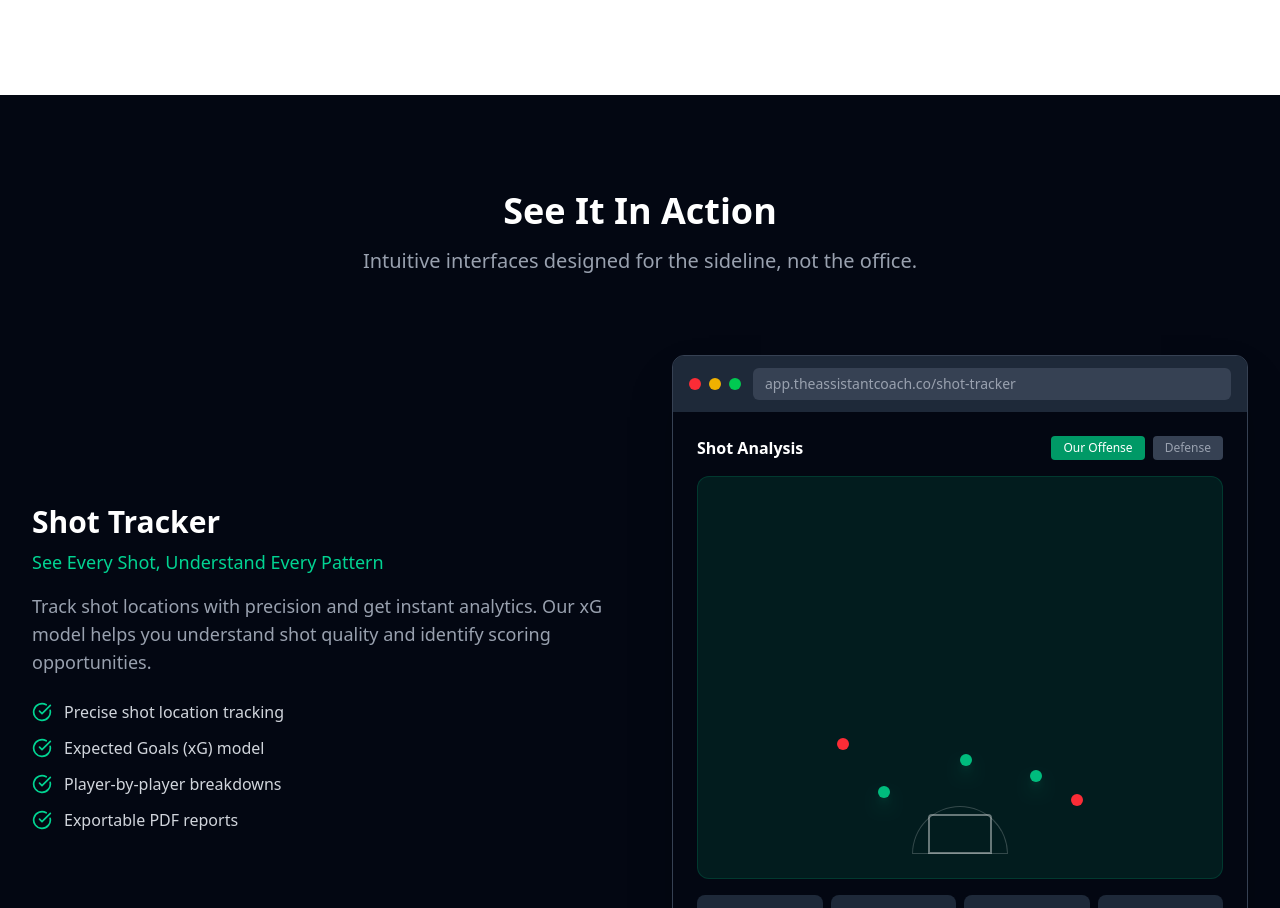
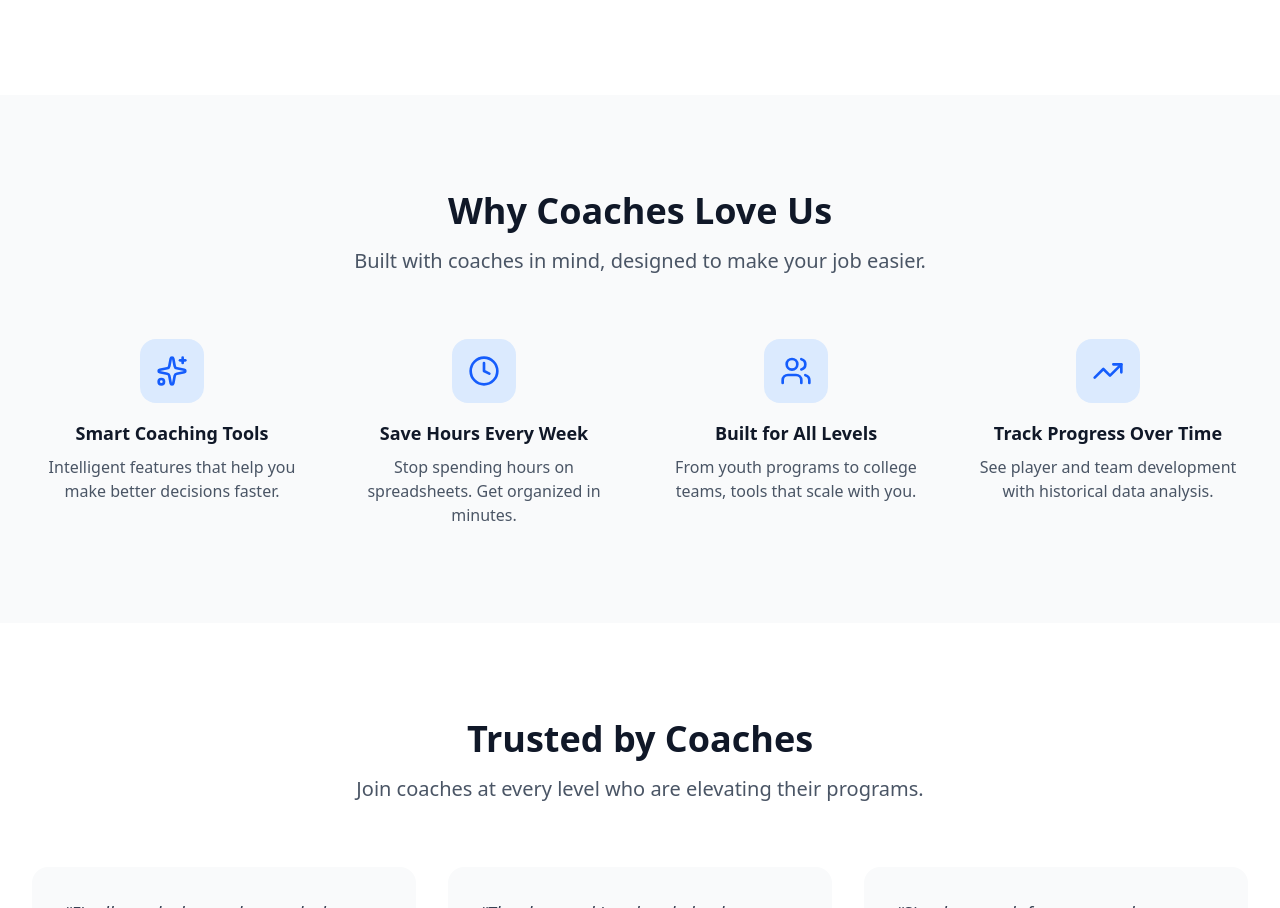
Before and after one commit to andrewshay0245/the-assistant-coach, a Next.js app: page / in a window 1280 px wide. Shown: the part 1892-2800 px from the top of the page. Built offline with nearby package versions, Linux system fonts and the light colour scheme.

Commit message:
Remove fake mockups, change Early Access to Get Started Free

```diff
--- a/src/app/page.tsx
+++ b/src/app/page.tsx
@@ -15,12 +15,7 @@ import {
 const FootballIcon = ({ className }: { className?: string }) => (
   <span className={className} style={{ fontSize: '1.75rem', lineHeight: 1 }}>🏈</span>
 );
-import {
-  BrowserMockup,
-  PracticePlannerMockup,
-  ShotTrackerMockup,
-  GameStatMockup
-} from '@/components/browser-mockup';
+// Mockups removed - using live product links instead
 
 const products = [
   {
@@ -59,25 +54,6 @@ const products = [
     features: ['xG model', 'Heat maps', 'Player analytics'],
     href: 'https://shottracker.theassistantcoach.co',
     status: 'coming',
-  },
-];
-
-const productShowcase = [
-  {
-    name: 'Shot Tracker',
-    tagline: 'See Every Shot, Understand Every Pattern',
-    description: 'Track shot locations with precision and get instant analytics. Our xG model helps you understand shot quality and identify scoring opportunities.',
-    features: ['Precise shot location tracking', 'Expected Goals (xG) model', 'Player-by-player breakdowns', 'Exportable PDF reports'],
-    mockup: ShotTrackerMockup,
-    color: 'emerald',
-  },
-  {
-    name: 'StatPro',
-    tagline: 'Track Stats Anywhere — Practice or Game',
-    description: 'Capture every stat that matters, whether in practice or during games. Simple tap-to-record interface makes it easy for anyone on your staff to contribute.',
-    features: ['Practice & game tracking', 'Comprehensive stat categories', 'Head-to-head comparisons', 'Instant stat summaries'],
-    mockup: GameStatMockup,
-    color: 'amber',
   },
 ];
 
@@ -152,10 +128,10 @@ export default function Home() {
             </p>
             <div className="flex flex-col sm:flex-row gap-4 justify-center">
               <Link
-                href="/early-access"
+                href="#products"
                 className="bg-white text-blue-900 px-8 py-4 rounded-lg font-semibold text-lg hover:bg-blue-50 transition-colors inline-flex items-center justify-center gap-2"
               >
-                Get Early Access
+                Get Started Free
                 <ArrowRight className="w-5 h-5" />
               </Link>
               <Link
@@ -171,7 +147,7 @@ export default function Home() {
       </section>
 
       {/* Products Overview */}
-      <section className="py-24 bg-white">
+      <section id="products" className="py-24 bg-white">
         <div className="max-w-7xl mx-auto px-4 sm:px-6 lg:px-8">
           <div className="text-center mb-16">
             <h2 className="text-3xl md:text-4xl font-bold text-gray-900 mb-4">
@@ -230,70 +206,6 @@ export default function Home() {
                 </div>
               </div>
             ))}
-          </div>
-        </div>
-      </section>
-
-      {/* Product Showcase with Mockups */}
-      <section className="py-24 bg-gray-950">
-        <div className="max-w-7xl mx-auto px-4 sm:px-6 lg:px-8">
-          <div className="text-center mb-20">
-            <h2 className="text-3xl md:text-4xl font-bold text-white mb-4">
-              See It In Action
-            </h2>
-            <p className="text-xl text-gray-400 max-w-2xl mx-auto">
-              Intuitive interfaces designed for the sideline, not the office.
-            </p>
-          </div>
-
-          <div className="space-y-32">
-            {productShowcase.map((product, index) => {
-              const isEven = index % 2 === 0;
-              const MockupComponent = product.mockup;
-
-              return (
-                <div
-                  key={product.name}
-                  className={`flex flex-col ${isEven ? 'lg:flex-row' : 'lg:flex-row-reverse'} gap-12 items-center`}
-                >
-                  {/* Text Content */}
-                  <div className="flex-1">
-                    <h3 className="text-3xl font-bold text-white mb-2">
-                      {product.name}
-                    </h3>
-                    <p className={`text-lg font-medium mb-4 ${
-                      product.color === 'blue' ? 'text-blue-400' :
-                      product.color === 'emerald' ? 'text-emerald-400' :
-                      'text-amber-400'
-                    }`}>
-                      {product.tagline}
-                    </p>
-                    <p className="text-gray-400 text-lg mb-6">
-                      {product.description}
-                    </p>
-                    <ul className="space-y-3">
-                      {product.features.map((feature) => (
-                        <li key={feature} className="flex items-center gap-3 text-gray-300">
-                          <CheckCircle className={`w-5 h-5 ${
-                            product.color === 'blue' ? 'text-blue-400' :
-                            product.color === 'emerald' ? 'text-emerald-400' :
-                            'text-amber-400'
-                          }`} />
-                          {feature}
-                        </li>
-                      ))}
-                    </ul>
-                  </div>
-
-                  {/* Mockup */}
-                  <div className="flex-1 w-full max-w-xl">
-                    <BrowserMockup url={`app.theassistantcoach.co/${product.name.toLowerCase().replace(' ', '-')}`}>
-                      <MockupComponent />
-                    </BrowserMockup>
-                  </div>
-                </div>
-              );
-            })}
           </div>
         </div>
       </section>
@@ -366,13 +278,13 @@ export default function Home() {
             Ready to Elevate Your Coaching?
           </h2>
           <p className="text-xl text-blue-100 mb-8 max-w-2xl mx-auto">
-            Join our early access program and be the first to experience the future of lacrosse coaching tools.
+            Try any of our tools free and see the difference for yourself.
           </p>
           <Link
-            href="/early-access"
+            href="#products"
             className="bg-white text-blue-900 px-8 py-4 rounded-lg font-semibold text-lg hover:bg-blue-50 transition-colors inline-flex items-center gap-2"
           >
-            Get Early Access
+            Get Started Free
             <ArrowRight className="w-5 h-5" />
           </Link>
         </div>
```
